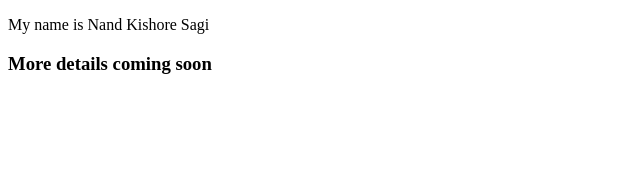
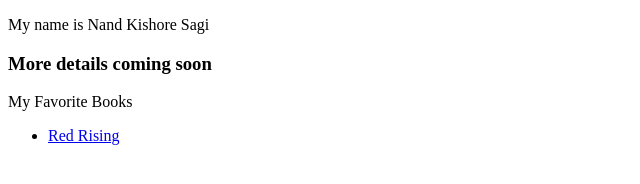
Before and after one commit to SagiNandKishore/SagiNandKishore.github.io, a plain HTML site: page index.html in a window 1280 px wide. Shown: the whole page, without its empty margins (0-640 px from the left). Drawn offline with Linux system fonts and the light colour scheme.

Commit message:
Initial commit

```diff
--- a/index.html
+++ b/index.html
@@ -8,6 +8,11 @@
 <body>
     <p>My name is Nand Kishore Sagi</p>
     <h3>More details coming soon</h3>
+
+    <p>My Favorite Books</p>
+    <ul>
+      <li><a href="https://www.goodreads.com/book/show/15839976-red-rising">Red Rising</a></li>
+    </ul>
 </body>
 
 </html>
```
